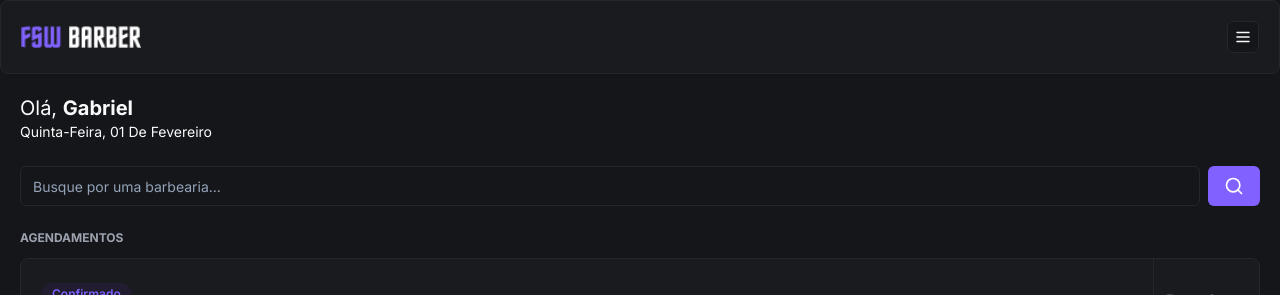
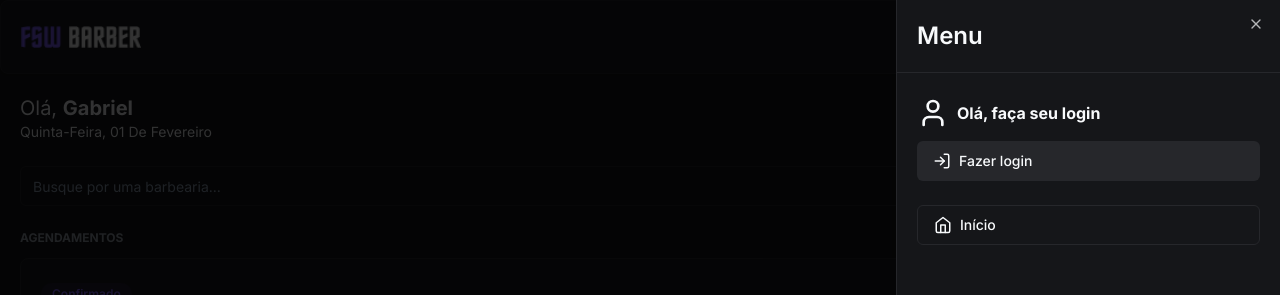
Before and after one commit to GabrielDRamos/fullstack-barber, a Next.js app: page / in a window 1280 px wide. Both pictures are taken after a click on the button 1243 px from the left and 37 px from the top of the page. Shown: the top 295 px of the page. Built offline with nearby package versions, Linux system fonts and the light colour scheme; no server answers; the database is empty.

Commit message:
feat: Add signin and signout

```diff
--- a/app/_components/header.tsx
+++ b/app/_components/header.tsx
@@ -1,16 +1,97 @@
+"use client";
+
 import Image from "next/image";
 import { Card, CardContent } from "./ui/card";
 import { Button } from "./ui/button";
-import { MenuIcon } from "lucide-react";
+import {
+  HomeIcon,
+  LogInIcon,
+  LogOutIcon,
+  MenuIcon,
+  UserIcon,
+} from "lucide-react";
+import {
+  Sheet,
+  SheetContent,
+  SheetHeader,
+  SheetTitle,
+  SheetTrigger,
+} from "./ui/sheet";
+import { signIn, signOut, useSession } from "next-auth/react";
+import { Avatar, AvatarImage } from "./ui/avatar";
+import Link from "next/link";
 
 const Header = () => {
+  const { data, status } = useSession();
+  const handleLogoutClick = () => signOut();
+  const handleLoginClick = () => signIn("google");
   return (
     <Card>
       <CardContent className="p-5 justify-between items-center flex flex-row">
         <Image src="/logo.png" alt="FSW Barber" height={22} width={120} />
-        <Button variant="outline" size="icon" className="h-8 w-8">
-          <MenuIcon size={18} />
-        </Button>
+        <Sheet>
+          <SheetTrigger asChild>
+            <Button variant="outline" size="icon" className="h-8 w-8">
+              <MenuIcon size={18} />
+            </Button>
+          </SheetTrigger>
+
+          <SheetContent className="p-0">
+            <SheetHeader className="text-left border-b border-solid border-secondary p-5">
+              <SheetTitle>
+                <h1 className="text-2xl text-bold">Menu</h1>
+              </SheetTitle>
+            </SheetHeader>
+
+            {data?.user ? (
+              <div className="flex justify-between px-5 py-6 items-center">
+                <div className="flex items-center gap-3">
+                  <Avatar>
+                    <AvatarImage src={data.user?.image ?? ""} />
+                  </Avatar>
+                  <h2 className="font-bold">{data.user.name}</h2>
+                </div>
+
+                <Button variant="secondary" size="icon">
+                  <LogOutIcon onClick={handleLogoutClick} />
+                </Button>
+              </div>
+            ) : (
+              <div className="flex flex-col px-5 py-6 gap-3">
+                <div className="flex items-center gap-2 ">
+                  <UserIcon size={32} />
+                  <h2 className="font-bold">Olá, faça seu login</h2>
+                </div>
+                <Button
+                  variant="secondary"
+                  className="w-full justify-start"
+                  onClick={handleLoginClick}
+                >
+                  <LogInIcon className="mr-2" size={18} />
+                  Fazer login
+                </Button>
+              </div>
+            )}
+
+            <div className="flex flex-col gap-3 px-5">
+              <Button variant="outline" className="justify-start" asChild>
+                <Link href="/">
+                  <HomeIcon size={18} className="mr-2" />
+                  Início
+                </Link>
+              </Button>
+
+              {data?.user && (
+                <Button variant="outline" className="justify-start" asChild>
+                  <Link href="/bookings">
+                    <HomeIcon size={18} className="mr-2" />
+                    Agendamentos
+                  </Link>
+                </Button>
+              )}
+            </div>
+          </SheetContent>
+        </Sheet>
       </CardContent>
     </Card>
   );
--- /dev/null
+++ b/app/_components/ui/sheet.tsx
@@ -0,0 +1,140 @@
+"use client"
+
+import * as React from "react"
+import * as SheetPrimitive from "@radix-ui/react-dialog"
+import { cva, type VariantProps } from "class-variance-authority"
+import { X } from "lucide-react"
+
+import { cn } from "@/app/_lib/utils"
+
+const Sheet = SheetPrimitive.Root
+
+const SheetTrigger = SheetPrimitive.Trigger
+
+const SheetClose = SheetPrimitive.Close
+
+const SheetPortal = SheetPrimitive.Portal
+
+const SheetOverlay = React.forwardRef<
+  React.ElementRef<typeof SheetPrimitive.Overlay>,
+  React.ComponentPropsWithoutRef<typeof SheetPrimitive.Overlay>
+>(({ className, ...props }, ref) => (
+  <SheetPrimitive.Overlay
+    className={cn(
+      "fixed inset-0 z-50 bg-black/80  data-[state=open]:animate-in data-[state=closed]:animate-out data-[state=closed]:fade-out-0 data-[state=open]:fade-in-0",
+      className
+    )}
+    {...props}
+    ref={ref}
+  />
+))
+SheetOverlay.displayName = SheetPrimitive.Overlay.displayName
+
+const sheetVariants = cva(
+  "fixed z-50 gap-4 bg-background p-6 shadow-lg transition ease-in-out data-[state=open]:animate-in data-[state=closed]:animate-out data-[state=closed]:duration-300 data-[state=open]:duration-500",
+  {
+    variants: {
+      side: {
+        top: "inset-x-0 top-0 border-b data-[state=closed]:slide-out-to-top data-[state=open]:slide-in-from-top",
+        bottom:
+          "inset-x-0 bottom-0 border-t data-[state=closed]:slide-out-to-bottom data-[state=open]:slide-in-from-bottom",
+        left: "inset-y-0 left-0 h-full w-3/4 border-r data-[state=closed]:slide-out-to-left data-[state=open]:slide-in-from-left sm:max-w-sm",
+        right:
+          "inset-y-0 right-0 h-full w-3/4  border-l data-[state=closed]:slide-out-to-right data-[state=open]:slide-in-from-right sm:max-w-sm",
+      },
+    },
+    defaultVariants: {
+      side: "right",
+    },
+  }
+)
+
+interface SheetContentProps
+  extends React.ComponentPropsWithoutRef<typeof SheetPrimitive.Content>,
+    VariantProps<typeof sheetVariants> {}
+
+const SheetContent = React.forwardRef<
+  React.ElementRef<typeof SheetPrimitive.Content>,
+  SheetContentProps
+>(({ side = "right", className, children, ...props }, ref) => (
+  <SheetPortal>
+    <SheetOverlay />
+    <SheetPrimitive.Content
+      ref={ref}
+      className={cn(sheetVariants({ side }), className)}
+      {...props}
+    >
+      {children}
+      <SheetPrimitive.Close className="absolute right-4 top-4 rounded-sm opacity-70 ring-offset-background transition-opacity hover:opacity-100 focus:outline-none focus:ring-2 focus:ring-ring focus:ring-offset-2 disabled:pointer-events-none data-[state=open]:bg-secondary">
+        <X className="h-4 w-4" />
+        <span className="sr-only">Close</span>
+      </SheetPrimitive.Close>
+    </SheetPrimitive.Content>
+  </SheetPortal>
+))
+SheetContent.displayName = SheetPrimitive.Content.displayName
+
+const SheetHeader = ({
+  className,
+  ...props
+}: React.HTMLAttributes<HTMLDivElement>) => (
+  <div
+    className={cn(
+      "flex flex-col space-y-2 text-center sm:text-left",
+      className
+    )}
+    {...props}
+  />
+)
+SheetHeader.displayName = "SheetHeader"
+
+const SheetFooter = ({
+  className,
+  ...props
+}: React.HTMLAttributes<HTMLDivElement>) => (
+  <div
+    className={cn(
+      "flex flex-col-reverse sm:flex-row sm:justify-end sm:space-x-2",
+      className
+    )}
+    {...props}
+  />
+)
+SheetFooter.displayName = "SheetFooter"
+
+const SheetTitle = React.forwardRef<
+  React.ElementRef<typeof SheetPrimitive.Title>,
+  React.ComponentPropsWithoutRef<typeof SheetPrimitive.Title>
+>(({ className, ...props }, ref) => (
+  <SheetPrimitive.Title
+    ref={ref}
+    className={cn("text-lg font-semibold text-foreground", className)}
+    {...props}
+  />
+))
+SheetTitle.displayName = SheetPrimitive.Title.displayName
+
+const SheetDescription = React.forwardRef<
+  React.ElementRef<typeof SheetPrimitive.Description>,
+  React.ComponentPropsWithoutRef<typeof SheetPrimitive.Description>
+>(({ className, ...props }, ref) => (
+  <SheetPrimitive.Description
+    ref={ref}
+    className={cn("text-sm text-muted-foreground", className)}
+    {...props}
+  />
+))
+SheetDescription.displayName = SheetPrimitive.Description.displayName
+
+export {
+  Sheet,
+  SheetPortal,
+  SheetOverlay,
+  SheetTrigger,
+  SheetClose,
+  SheetContent,
+  SheetHeader,
+  SheetFooter,
+  SheetTitle,
+  SheetDescription,
+}
--- a/package.json
+++ b/package.json
@@ -15,6 +15,7 @@
     "@auth/prisma-adapter": "^1.2.0",
     "@prisma/client": "^5.9.0",
     "@radix-ui/react-avatar": "^1.0.4",
+    "@radix-ui/react-dialog": "^1.0.5",
     "@radix-ui/react-slot": "^1.0.2",
     "class-variance-authority": "^0.7.0",
     "clsx": "^2.1.0",
```
Also changed, not shown: 1 other file (tests, documents, lock files or other folders).
